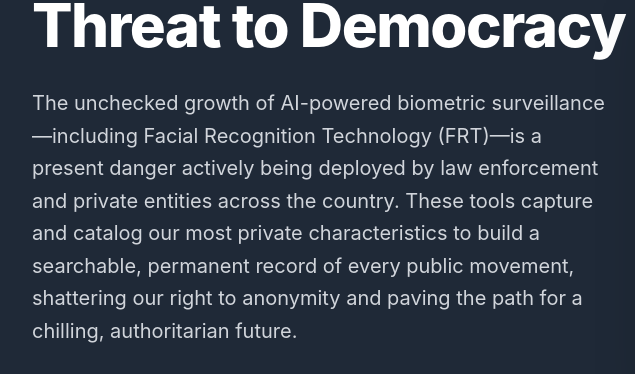
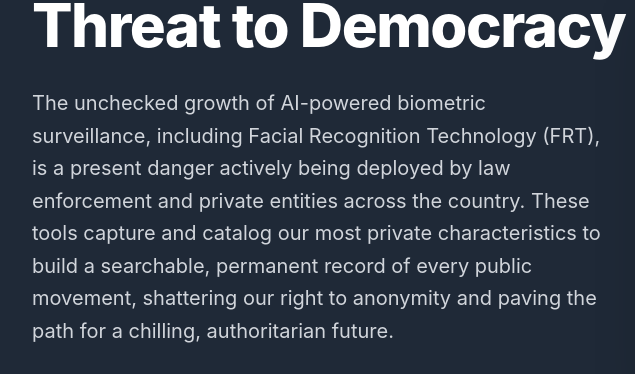
Before and after one commit to Elliot1227/Comp-Website, a plain HTML site: page index.html in a window 1280 px wide. Shown: the part 225-599 px from the top of the page, 0-635 px from the left. Drawn offline with nearby package versions, Linux system fonts and the light colour scheme.

Commit message:
Update index.html

```diff
--- a/index.html
+++ b/index.html
@@ -116,7 +116,7 @@
                     The Algorithmic Threat to Democracy
                 </h2>
                 <p class="text-xl text-gray-300 leading-relaxed max-w-xl mx-auto lg:mx-0">
-                    The unchecked growth of AI-powered biometric surveillance—including Facial Recognition Technology (FRT)—is a present danger actively being deployed by law enforcement and private entities across the country. These tools capture and catalog our most private characteristics to build a searchable, permanent record of every public movement, shattering our right to anonymity and paving the path for a chilling, authoritarian future.
+                    The unchecked growth of AI-powered biometric surveillance, including Facial Recognition Technology (FRT), is a present danger actively being deployed by law enforcement and private entities across the country. These tools capture and catalog our most private characteristics to build a searchable, permanent record of every public movement, shattering our right to anonymity and paving the path for a chilling, authoritarian future.
                 </p>
                 <a href="#action" class="inline-block px-8 py-3 bg-red-600 hover:bg-red-700 text-white font-bold text-lg rounded-xl shadow-lg transition duration-200 transform hover:scale-105">
                     Demand a Complete Ban
```
